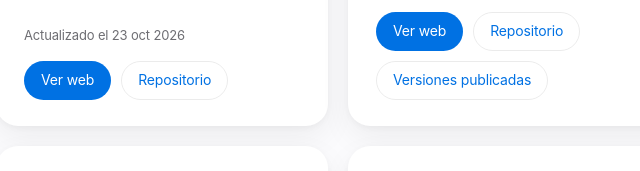
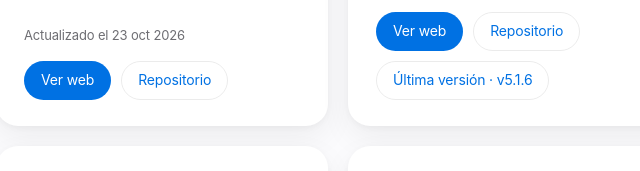
Before and after one commit to ardu01/proyectos, a plain HTML site: page index.html in a window 1280 px wide. Shown: the part 2803-2974 px from the top of the page, 126-766 px from the left. Drawn offline with Linux system fonts and the light colour scheme.

Commit message:
chore: discard obsolete release-link correction

```diff
--- a/index.html
+++ b/index.html
@@ -142,7 +142,7 @@ footer{text-align:center;color:var(--fg2);font-size:12px;padding:96px 22px 48px;
   <h3>Fairway Golf</h3>
   <p class="tag">Evolución de tu aplicación de golf.</p><p class="desc">Marcador de golf personal para el iPhone: golpes, putts, bruto, neto y Stableford, hándicap WHS y varios jugadores, sin cuenta y sin cobertura.</p>
   <p class="meta">Actualizado el 14 oct 2026</p>
-  <div class="btns"><a class="btn primary" href="https://ardu01.github.io/app-golf/" target="_blank" rel="noopener">Ver web</a><a class="btn" href="https://github.com/ardu01/app-golf" target="_blank" rel="noopener">Repositorio</a><a class="btn" href="https://github.com/ardu01/app-golf/releases" target="_blank" rel="noopener">Versiones publicadas</a></div>
+  <div class="btns"><a class="btn primary" href="https://ardu01.github.io/app-golf/" target="_blank" rel="noopener">Ver web</a><a class="btn" href="https://github.com/ardu01/app-golf" target="_blank" rel="noopener">Repositorio</a><a class="btn" href="https://github.com/ardu01/app-golf/releases/tag/v5.1.6" target="_blank" rel="noopener">Última versión · v5.1.6</a></div>
 </article><article class="card reveal" id="tower-defense">
   <div class="pills"><span class="pill cat">Juegos</span></div>
   <h3>Tower Defense</h3>
```
